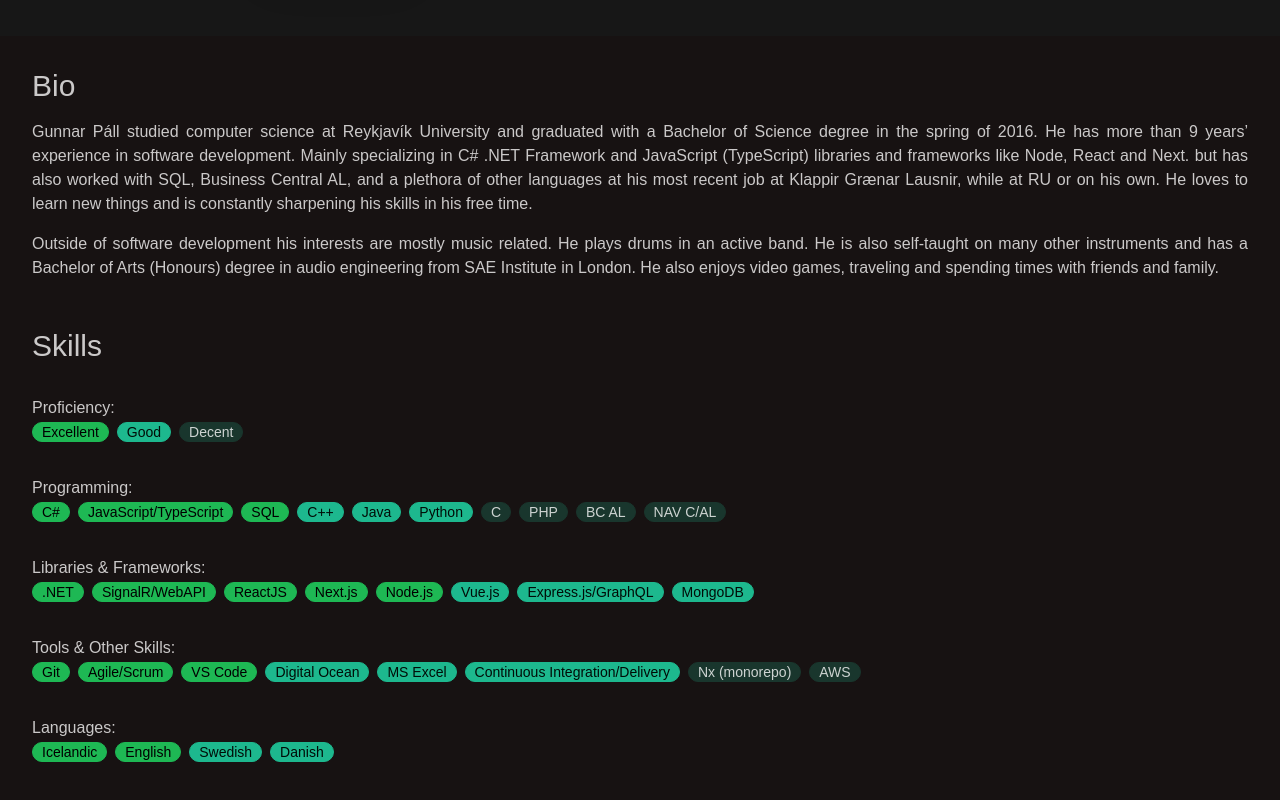
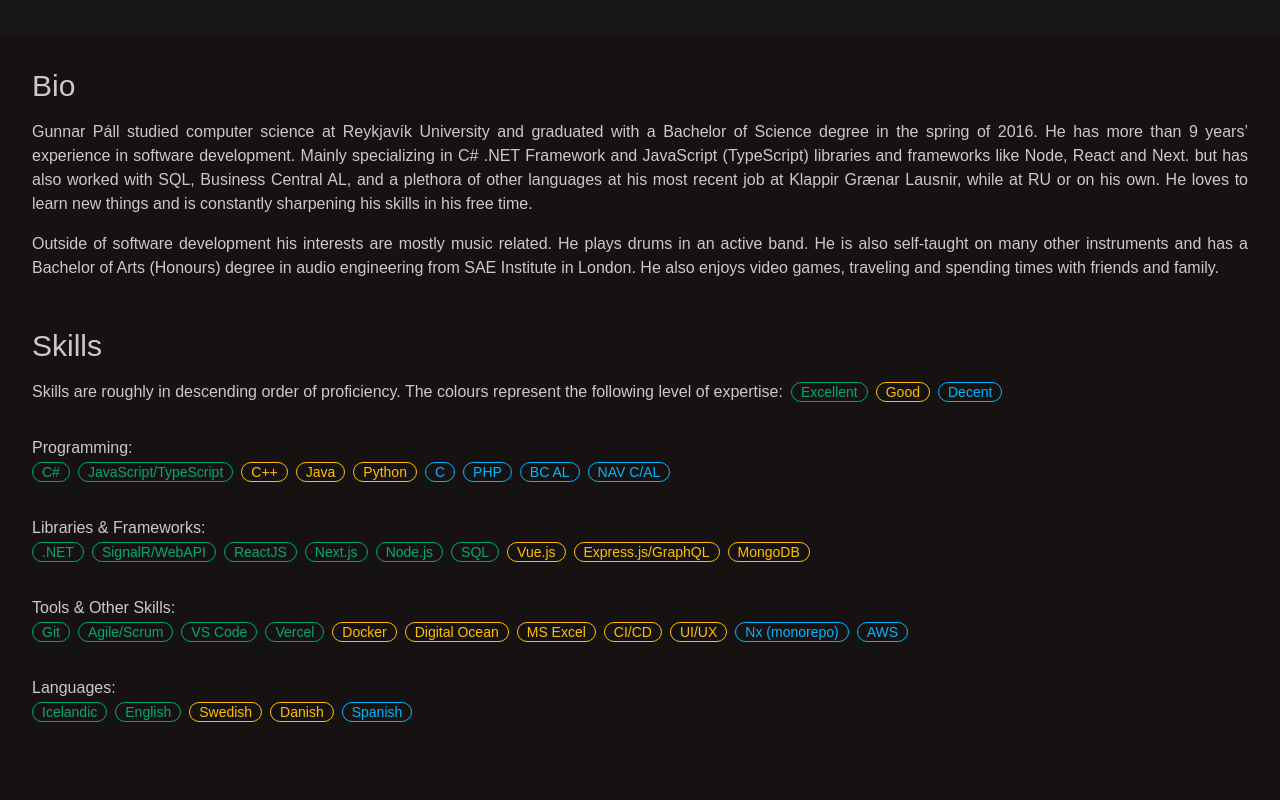
Before and after one commit to Palli-Moon/portfolio, a Next.js app: page / in a window 1280 px wide. Shown: the part 352-1152 px from the top of the page. Built offline with nearby package versions, Linux system fonts and the light colour scheme.

Commit message:
Finish skills tree

```diff
--- a/package.json
+++ b/package.json
@@ -11,7 +11,8 @@
   "dependencies": {
     "next": "15.0.3",
     "react": "19.0.0-rc-66855b96-20241106",
-    "react-dom": "19.0.0-rc-66855b96-20241106"
+    "react-dom": "19.0.0-rc-66855b96-20241106",
+    "react-icons": "^5.4.0"
   },
   "devDependencies": {
     "@types/node": "^20",
--- a/src/components/ui/skillList.tsx
+++ b/src/components/ui/skillList.tsx
@@ -1,4 +1,5 @@
-import { LevelStyle, Skill } from '@/types';
+import { Skill } from '@/types';
+import SkillTitle from './skillTitle';
 
 export default function SkillList(props: { title: string; skills: Skill[] }) {
   const { title, skills } = props;
@@ -6,19 +7,7 @@ export default function SkillList(props: { title: string; skills: Skill[] }) {
   return (
     <div className='my-8'>
       <div className='mr-2'>{title}:</div>
-      {skills.map((s) => {
-        return (
-          <div
-            key={s.title}
-            className={`mr-2 badge
-                ${s.level === LevelStyle.Excellent && 'badge-primary'}
-                ${s.level === LevelStyle.Good && 'badge-secondary'}
-                ${s.level === LevelStyle.Decent && 'badge-neutral'}`}
-          >
-            {s.title}
-          </div>
-        );
-      })}
+      <SkillTitle skills={skills} />
     </div>
   );
 }
--- /dev/null
+++ b/src/components/ui/skillTitle.tsx
@@ -0,0 +1,19 @@
+import { Level, Skill } from '@/types';
+
+export default function SkillTitle({ skills }: { skills: Skill[] }) {
+  return (
+    <>
+      {skills.map((s) => (
+        <div
+          key={s.title}
+          className={`mr-2 badge badge-outline
+                ${s.level === Level.Excellent && 'badge-success'}
+                ${s.level === Level.Good && 'badge-warning'}
+                ${s.level === Level.Decent && 'badge-info'}`}
+        >
+          {s.title}
+        </div>
+      ))}
+    </>
+  );
+}
--- a/src/components/ui/skills.tsx
+++ b/src/components/ui/skills.tsx
@@ -1,5 +1,6 @@
-import { Skill, LevelStyle as Level } from '@/types';
+import { Skill, Level } from '@/types';
 import SkillList from './skillList';
+import SkillTitle from './skillTitle';
 
 export default function Skills() {
   const legend: Skill[] = [
@@ -11,7 +12,6 @@ export default function Skills() {
   const programming: Skill[] = [
     { title: 'C#', level: Level.Excellent },
     { title: 'JavaScript/TypeScript', level: Level.Excellent },
-    { title: 'SQL', level: Level.Excellent },
     { title: 'C++', level: Level.Good },
     { title: 'Java', level: Level.Good },
     { title: 'Python', level: Level.Good },
@@ -27,6 +27,7 @@ export default function Skills() {
     { title: 'ReactJS', level: Level.Excellent },
     { title: 'Next.js', level: Level.Excellent },
     { title: 'Node.js', level: Level.Excellent },
+    { title: 'SQL', level: Level.Excellent },
     { title: 'Vue.js', level: Level.Good },
     { title: 'Express.js/GraphQL', level: Level.Good },
     { title: 'MongoDB', level: Level.Good },
@@ -36,9 +37,12 @@ export default function Skills() {
     { title: 'Git', level: Level.Excellent },
     { title: 'Agile/Scrum', level: Level.Excellent },
     { title: 'VS Code', level: Level.Excellent },
+    { title: 'Vercel', level: Level.Excellent },
+    { title: 'Docker', level: Level.Good },
     { title: 'Digital Ocean', level: Level.Good },
     { title: 'MS Excel', level: Level.Good },
-    { title: 'Continuous Integration/Delivery', level: Level.Good },
+    { title: 'CI/CD', level: Level.Good },
+    { title: 'UI/UX', level: Level.Good },
     { title: 'Nx (monorepo)', level: Level.Decent },
     { title: 'AWS', level: Level.Decent },
   ];
@@ -48,12 +52,16 @@ export default function Skills() {
     { title: 'English', level: Level.Excellent },
     { title: 'Swedish', level: Level.Good },
     { title: 'Danish', level: Level.Good },
+    { title: 'Spanish', level: Level.Decent },
   ];
 
   return (
     <div className='pb-8'>
       <h1 className='text-3xl'>Skills</h1>
-      <SkillList title='Proficiency' skills={legend} />
+      <div className='my-4 '>
+        <p className='mr-2 inline'>Skills are roughly in descending order of proficiency. The colours represent the following level of expertise:</p>
+        <SkillTitle skills={legend} />
+      </div>
       <SkillList title='Programming' skills={programming} />
       <SkillList title='Libraries & Frameworks' skills={frameWorks} />
       <SkillList title='Tools & Other Skills' skills={tools} />
--- a/src/types.ts
+++ b/src/types.ts
@@ -1,11 +1,11 @@
 export type Skill = {
   title: string;
-  level: LevelStyle;
+  level: Level;
 };
 
-export enum LevelStyle {
-  Excellent,
-  Good,
-  Decent,
-  Limited,
+export enum Level {
+  Excellent = 3,
+  Good = 2,
+  Decent = 1,
+  Limited = 0,
 }
```
Also changed, not shown: 1 other file (tests, documents, lock files or other folders).
